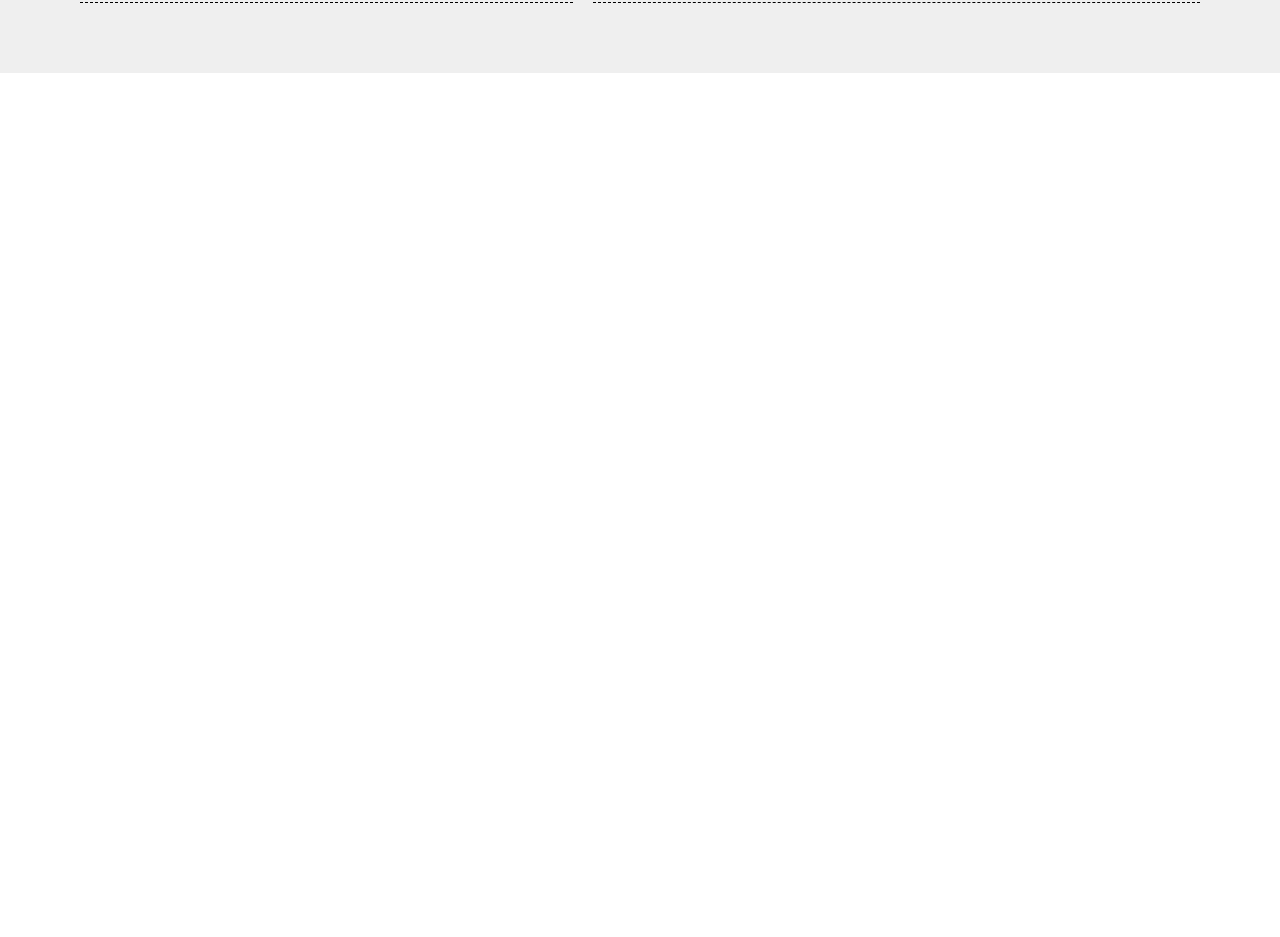
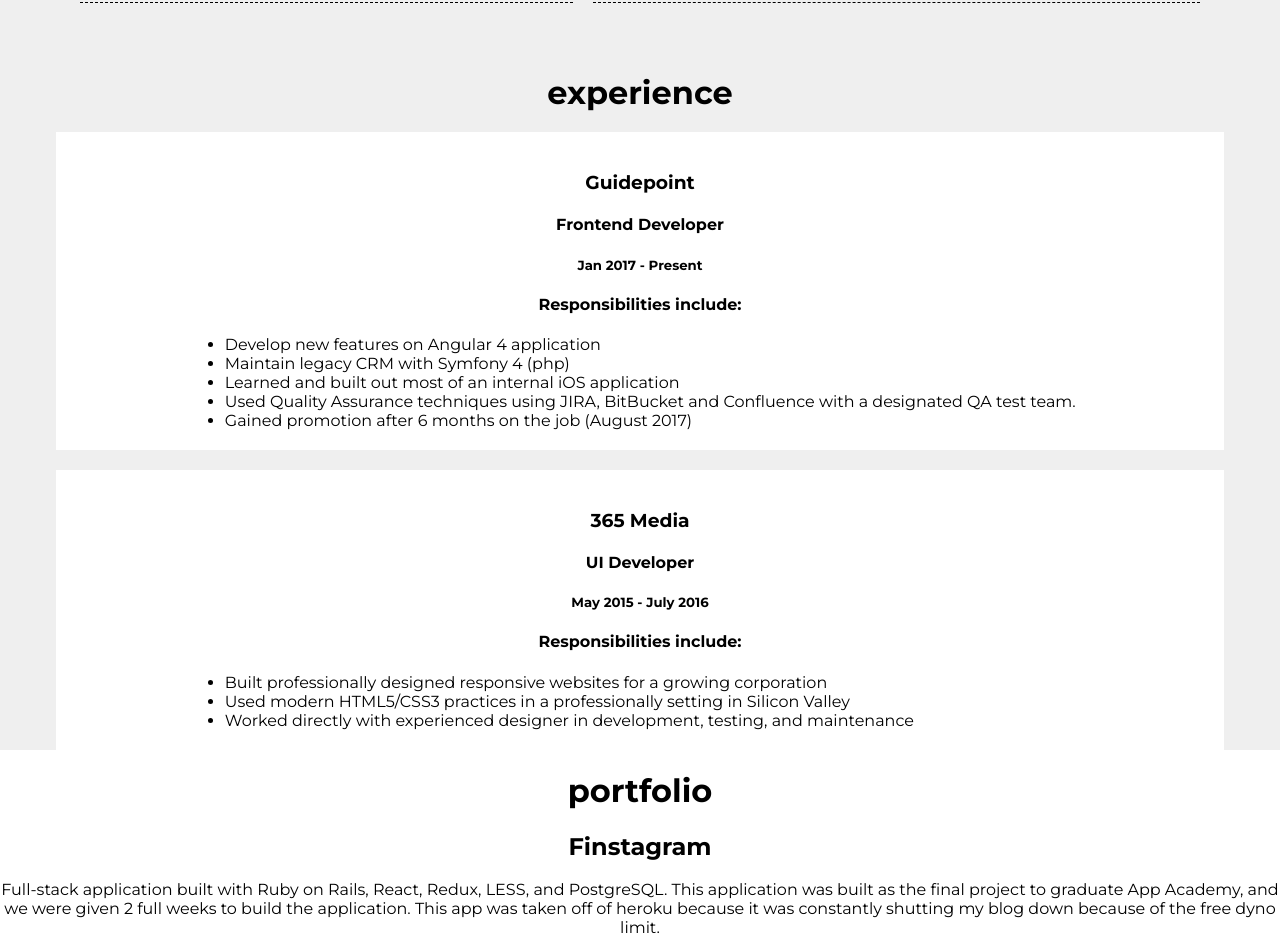
Before and after one commit to jf-t/jacktilly.com, a React (Create React App) app: page / in a window 1280 px wide. Shown: the part 1860-2797 px from the top of the page. Before the commit the page ends 1983 px from the top, so only its background shows below. Built offline with nearby package versions, Linux system fonts and the light colour scheme.

Commit message:
Created basic experience and portfolio components and added some CSS to style the basic component

```diff
--- a/src/App.js
+++ b/src/App.js
@@ -6,6 +6,9 @@
 import Menu from './components/menu/Menu';
 import About from './components/about/About';
 
+import Portfolio from './components/portfolio/Portfolio';
+import Experience from './components/experience/Experience';
+
 class App extends Component {
     render() {
         return (
@@ -13,6 +16,8 @@
                 <Header />
                 <Menu />
                 <About />
+                <Experience />
+                <Portfolio />
             </div>
         );
     }
--- a/src/components/about/About.css
+++ b/src/components/about/About.css
@@ -1,6 +1,5 @@
 .about {
   background: #efefef;
-  margin-bottom: 50px;
   padding: 20px; }
   .about .about-story .about-title h1 {
     padding: 30px 0 50px;
--- a/src/components/about/About.scss
+++ b/src/components/about/About.scss
@@ -1,6 +1,5 @@
 .about {
     background: #efefef;
-    margin-bottom: 50px;
     padding: 20px;
 
     .about-story {
--- /dev/null
+++ b/src/components/experience/Experience.css
@@ -0,0 +1,13 @@
+.experience {
+  background: #efefef; }
+  .experience .experience-content .experience-header h1 {
+    margin: 0; }
+  .experience .experience-content .experience-list .experience-item {
+    background: #fff;
+    width: 85%;
+    margin: 20px auto;
+    padding: 20px 40px; }
+    .experience .experience-content .experience-list .experience-item ul {
+      width: 80%;
+      margin: 0 auto;
+      text-align: left; }
--- /dev/null
+++ b/src/components/experience/Experience.js
@@ -0,0 +1,60 @@
+import React, { Component } from 'react';
+import './Experience.css';
+
+class Experience extends Component {
+    render () {
+        return (
+            <div className="experience">
+                <div className="experience-content">
+                    <div className="experience-header">
+                        <h1>experience</h1>
+                    </div>
+
+                    <div className="experience-list">
+                        <div className="experience-item">
+                            <div className="experience-item-content">
+                                <div className="experience-item-header">
+                                    <h3>Guidepoint</h3>
+                                    <h4>Frontend Developer</h4>
+                                    <h5>Jan 2017 - Present</h5>
+                                </div>
+                                <div className="experience-item-body">
+                                    <h4>Responsibilities include:</h4>
+                                    <ul>
+                                        <li>Develop new features on Angular 4 application</li>
+                                        <li>Maintain legacy CRM with Symfony 4 (php)</li>
+                                        <li>Learned and built out most of an internal iOS application</li>
+                                        <li>Used Quality Assurance techniques using JIRA, BitBucket and Confluence with a designated QA test team.</li>
+                                        <li>Gained promotion after 6 months on the job (August 2017)</li>
+                                    </ul>
+                                </div>
+
+                            </div>
+                        </div>
+
+                        <div className="experience-item">
+                            <div className="experience-item-content">
+                                <div className="experience-item-header">
+                                    <h3>365 Media</h3>
+                                    <h4>UI Developer</h4>
+                                    <h5>May 2015 - July 2016</h5>
+                                </div>
+                                <div className="experience-item-body">
+                                    <h4>Responsibilities include:</h4>
+                                    <ul>
+                                        <li>Built professionally designed responsive websites for a growing corporation</li>
+                                        <li>Used modern HTML5/CSS3 practices in a professionally setting in Silicon Valley</li>
+                                        <li>Worked directly with experienced designer in development, testing, and maintenance</li>
+                                    </ul>
+                                </div>
+
+                            </div>
+                        </div>
+                    </div>
+                </div>
+            </div>
+        )
+    }
+}
+
+export default Experience;
--- /dev/null
+++ b/src/components/experience/Experience.scss
@@ -0,0 +1,26 @@
+.experience {
+    background: #efefef;
+
+    .experience-content {
+
+        .experience-header h1 {
+            margin: 0;
+        }
+
+        .experience-list {
+            .experience-item {
+                background: #fff;
+                width: 85%;
+                margin: 20px auto;
+
+                padding: 20px 40px;
+
+                ul {
+                    width: 80%;
+                    margin: 0 auto;
+                    text-align: left;
+                }
+            }
+        }
+    }
+}
--- a/src/components/header/Header.css
+++ b/src/components/header/Header.css
@@ -4,7 +4,8 @@
   background: url("http://localhost:3001/palm-trees.jpg");
   padding-top: 200px;
   background-size: auto 100%;
-  background-position: center center; }
+  background-position: center center;
+  background-attachment: fixed; }
   .header .header-content {
     user-select: none; }
     .header .header-content h3, .header .header-content h2, .header .header-content h4 {
--- a/src/components/header/Header.scss
+++ b/src/components/header/Header.scss
@@ -7,6 +7,7 @@
     padding-top: 200px;
     background-size: auto 100%;
     background-position: center center;
+    background-attachment: fixed;
 
     .header-content {
         user-select: none;
--- /dev/null
+++ b/src/components/portfolio/Portfolio.js
@@ -0,0 +1,94 @@
+import React, { Component } from 'react';
+
+
+class Portfolio extends Component {
+    render () {
+        return (
+            <div className="portfolio">
+                <div className="portfolio-content">
+                    <div className="portfolio-header">
+                        <h1>portfolio</h1>
+                    </div>
+
+                    <div className="portfolio-list">
+                        <div className="portfolio-item">
+                            <div className="portfolio-item-header">
+                                <h2>Finstagram</h2>
+                            </div>
+
+                            <div className="portfolio-item-body">
+                                <p>
+                                    Full-stack application built with Ruby on Rails, React, Redux, LESS, and PostgreSQL. This application was built as the final project to graduate App Academy, and we were given 2 full weeks to build the application. This app was taken off of heroku because it was constantly shutting my blog down because of the free dyno limit.
+                                </p>
+                            </div>
+                        </div>
+
+                        <div className="portfolio-item">
+                            <div className="portfolio-item-header">
+                                <h2>CodeRnr</h2>
+                            </div>
+
+                            <div className="portfolio-item-body">
+                                <p>
+                                    Code Editing web application designed as a way to view and run JavaScript snippets in a browser. Worked with a partner to practice Git and project management techniques.
+                                </p>
+                            </div>
+                        </div>
+
+                        <div className="portfolio-item">
+                            <div className="portfolio-item-header">
+                                <h2>This website</h2>
+                            </div>
+
+                            <div className="portfolio-item-body">
+                                <p>
+                                    I created and designed this website myself using React. The code is on my Github page here.
+                                </p>
+                            </div>
+                        </div>
+
+                        <div className="portfolio-item">
+                            <div className="portfolio-item-header">
+                                <h2>Aggregate intelligene</h2>
+                            </div>
+
+                            <div className="portfolio-item-body">
+                                <p>
+                                    Static HTML single page website
+                                </p>
+                            </div>
+                        </div>
+
+                        <div className="portfolio-item">
+                            <div className="portfolio-item-header">
+                                <h2>light of life trust</h2>
+                            </div>
+
+                            <div className="portfolio-item-body">
+                                <p>
+
+                                </p>
+                            </div>
+                        </div>
+
+                        <div className="portfolio-item">
+                            <div className="portfolio-item-header">
+                                <h2>pattiwood productions</h2>
+                            </div>
+
+                            <div className="portfolio-item-body">
+                                <p>
+
+                                </p>
+                            </div>
+                        </div>
+                    </div>
+                </div>
+            </div>
+        );
+    }
+}
+
+
+
+export default Portfolio;
--- /dev/null
+++ b/src/components/portfolio/Portfolio.scss
@@ -0,0 +1,6 @@
+.portfolio {
+
+    .portfolio-content {
+
+    }
+}
```
Also changed, not shown: src/components/portfolio/Portfolio.css (added).
